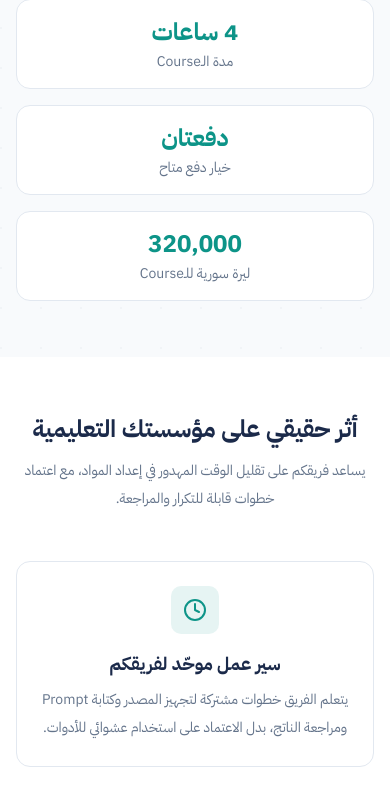
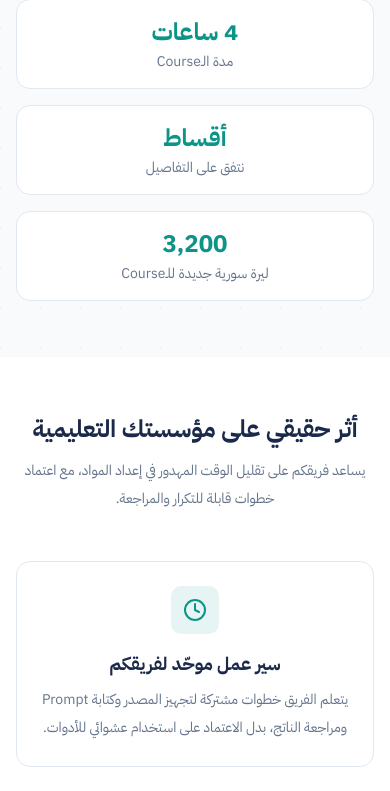
Before and after one commit to fhrrutedf/notebooklm-course-landing, a Next.js app: page /schools in a window 390 px wide. Shown: the part 818-1609 px from the top of the page. Built offline with nearby package versions, Linux system fonts and the light colour scheme.

Commit message:
Refine course messaging pricing and trainer profile

```diff
--- a/src/app/schools/page.tsx
+++ b/src/app/schools/page.tsx
@@ -129,7 +129,7 @@ export default function SchoolsLandingPage() {
     },
     {
       q: 'ماذا لو لم يكمل بعض المعلمين البرنامج التدريبي؟',
-      a: 'الوصول إلى المواد المسجلة متاح وفق الاتفاق مع المؤسسة. نوضح قبل التسجيل طريقة الوصول والدعم والدفع، ويمكن تنسيق الدفع على دفعتين.',
+      a: 'الوصول إلى المواد المسجلة متاح وفق الاتفاق مع المؤسسة. نوضح قبل التسجيل طريقة الوصول والدعم والدفع، ويوجد أقساط، ونتفق على تفاصيلها عبر التواصل.',
     },
     {
       q: 'هل البرنامج التدريبي مناسب لجميع المواد والمراحل؟',
@@ -227,12 +227,12 @@ export default function SchoolsLandingPage() {
               <div className="text-[#64748B] text-sm mt-1">مدة الـCourse</div>
             </div>
             <div className="bg-white border border-[#E2E8F0] rounded-xl p-4 text-center">
-              <div className="text-2xl md:text-3xl font-bold text-[#0D9488]">دفعتان</div>
-              <div className="text-[#64748B] text-sm mt-1">خيار دفع متاح</div>
+              <div className="text-2xl md:text-3xl font-bold text-[#0D9488]">أقساط</div>
+              <div className="text-[#64748B] text-sm mt-1">نتفق على التفاصيل</div>
             </div>
             <div className="bg-white border border-[#E2E8F0] rounded-xl p-4 text-center">
-              <div className="text-2xl md:text-3xl font-bold text-[#0D9488]">320,000</div>
-              <div className="text-[#64748B] text-sm mt-1">ليرة سورية للـCourse</div>
+              <div className="text-2xl md:text-3xl font-bold text-[#0D9488]">3,200</div>
+              <div className="text-[#64748B] text-sm mt-1">ليرة سورية جديدة للـCourse</div>
             </div>
           </div>
         </div>
@@ -432,7 +432,7 @@ export default function SchoolsLandingPage() {
               باقات مصمّمة للمؤسسات التعليمية
             </h2>
             <p className="text-[#64748B] max-w-2xl mx-auto text-sm leading-loose">
-              اختر الباقة المناسبة لعدد معلمي مؤسستك، وجميع الأسعار بالليرة السورية ويمكن تنسيق الدفع على دفعتين.
+              اختر الباقة المناسبة لعدد معلمي مؤسستك، وجميع الأسعار بالليرة السورية ويوجد أقساط، ونتفق على تفاصيلها عبر التواصل.
             </p>
           </div>
 
@@ -443,10 +443,10 @@ export default function SchoolsLandingPage() {
               <div className="mb-5">
                 <div className="text-[#64748B] text-sm mb-1">5 معلمين</div>
                 <div className="flex items-baseline gap-2">
-                  <span className="text-3xl font-bold text-[#1B2A4A]">1,600,000 ليرة سورية</span>
+                  <span className="text-3xl font-bold text-[#1B2A4A]">16,000 ليرة سورية جديدة</span>
                   <span className="text-[#64748B] text-sm">الإجمالي</span>
                 </div>
-                <div className="text-[#0D9488] text-sm font-bold">320,000 ليرة سورية للمعلم</div>
+                <div className="text-[#0D9488] text-sm font-bold">3,200 ليرة سورية جديدة للمعلم</div>
               </div>
               <div className="border-t border-[#E2E8F0] pt-4 mb-6">
                 <ul className="space-y-3">
@@ -482,10 +482,10 @@ export default function SchoolsLandingPage() {
               <div className="mb-5">
                 <div className="text-[#64748B] text-sm mb-1">10 معلمين</div>
                 <div className="flex items-baseline gap-2">
-                  <span className="text-3xl font-bold text-[#1B2A4A]">3,200,000 ليرة سورية</span>
+                  <span className="text-3xl font-bold text-[#1B2A4A]">32,000 ليرة سورية جديدة</span>
                   <span className="text-[#64748B] text-sm">الإجمالي</span>
                 </div>
-                <div className="text-[#0D9488] text-sm font-bold">320,000 ليرة سورية للمعلم</div>
+                <div className="text-[#0D9488] text-sm font-bold">3,200 ليرة سورية جديدة للمعلم</div>
               </div>
               <div className="border-t border-[#E2E8F0] pt-4 mb-6">
                 <ul className="space-y-3">
@@ -520,10 +520,10 @@ export default function SchoolsLandingPage() {
               <div className="mb-5">
                 <div className="text-[#64748B] text-sm mb-1">20+ معلم</div>
                 <div className="flex items-baseline gap-2">
-                  <span className="text-3xl font-bold text-[#1B2A4A]">ابتداءً من 6,400,000 ليرة سورية</span>
+                  <span className="text-3xl font-bold text-[#1B2A4A]">ابتداءً من 64,000 ليرة سورية جديدة</span>
                   <span className="text-[#64748B] text-sm">الإجمالي</span>
                 </div>
-                <div className="text-[#D4A853] text-sm font-bold">320,000 ليرة سورية للمعلم</div>
+                <div className="text-[#D4A853] text-sm font-bold">3,200 ليرة سورية جديدة للمعلم</div>
               </div>
               <div className="border-t border-[#E2E8F0] pt-4 mb-6">
                 <ul className="space-y-3">
@@ -661,14 +661,14 @@ export default function SchoolsLandingPage() {
             <div className="shrink-0">
               <img
                 src="/images/trainer-nawaf.jpg"
-                alt="المدرب نواف البوسطه — متخصص في تطبيقات الذكاء الاصطناعي في التعليم"
+                alt="المدرب نواف البوسطه — متخصص في تطبيقات الذكاء الاصطناعي في التعليم ومدرب أدوات الذكاء الاصطناعي"
                 className="w-24 h-24 rounded-full object-cover border-3 border-[#0D9488]/20"
               />
             </div>
             <div className="text-center md:text-right">
               <h3 className="text-xl font-bold text-[#1B2A4A] mb-1">نواف البوسطه</h3>
               <p className="text-[#0D9488] font-bold text-sm mb-3">
-                متخصص في تطبيقات الذكاء الاصطناعي في التعليم
+                متخصص في تطبيقات الذكاء الاصطناعي في التعليم ومدرب أدوات الذكاء الاصطناعي
               </p>
               <p className="text-[#64748B] text-sm leading-loose mb-4">
                 معلم متمرس قضى سنوات في تحضير الدروس تقليدياً. بعد اكتشاف أدوات الذكاء الاصطناعي، تحوّل أسلوب عمله بالكامل — من إعداد الاختبارات بنسختين خلال 5 دقائق، إلى تصميم مذكرات PDF احترافية في دقائق. يؤمن بأن كل معلم قادر على الاستفادة من هذه الأدوات بغض النظر عن خلفيته التقنية.
```
